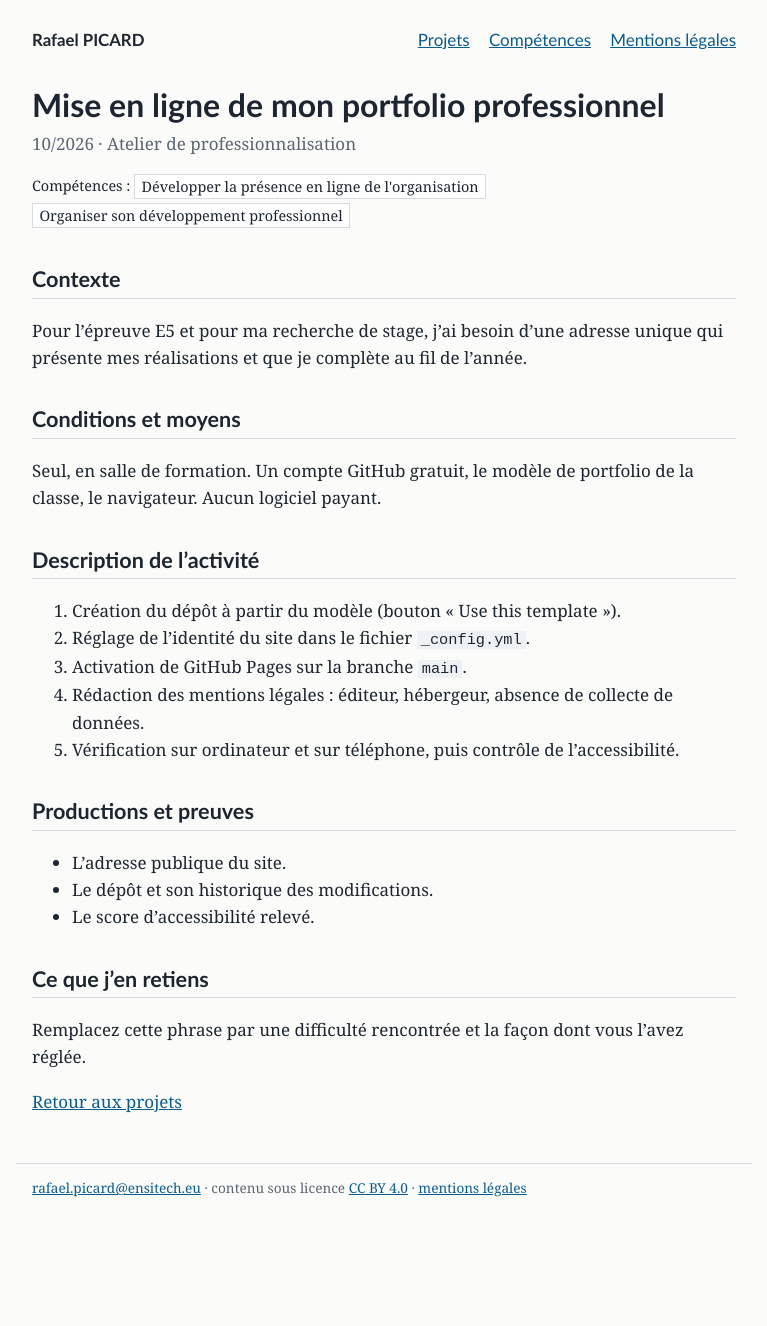
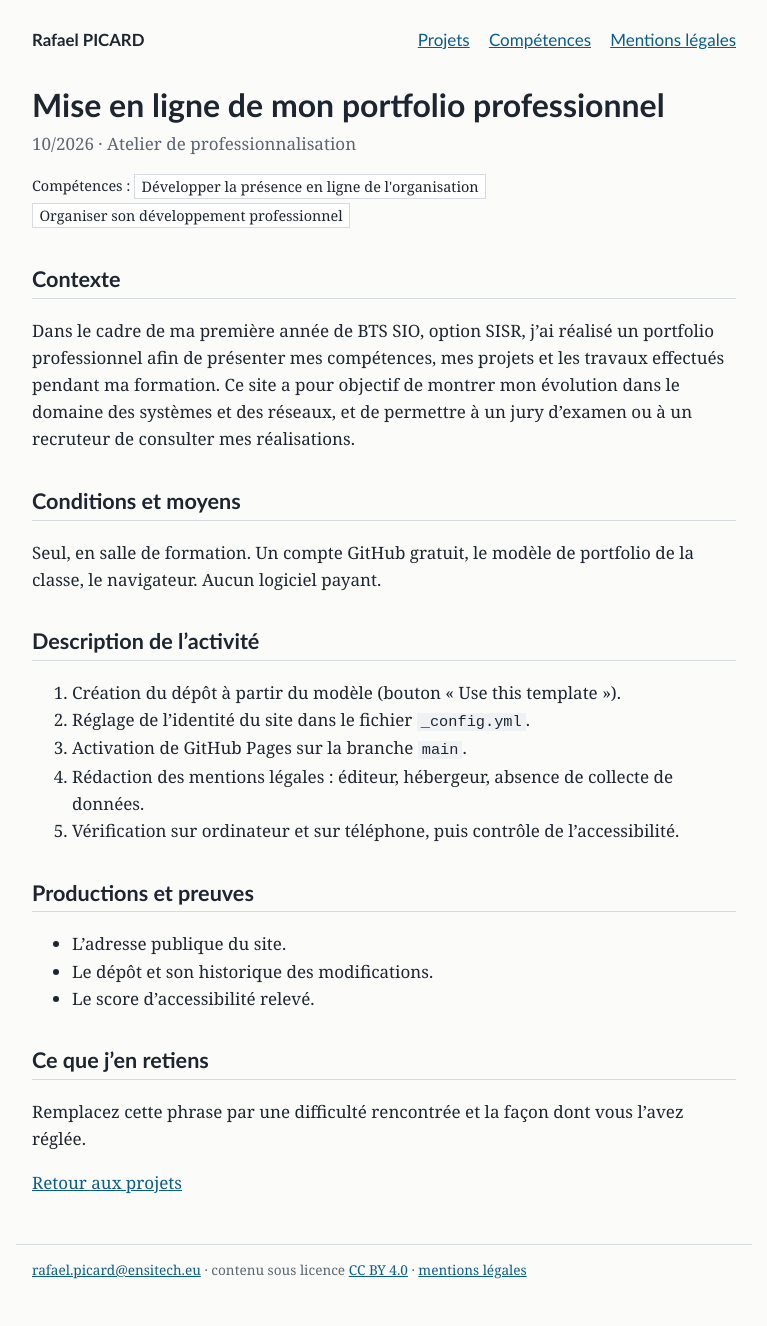
Before and after one commit to RafaelPicard/Portfolio, a Jekyll site: the page built from _projets/2026-10-mon-portfolio.md, in a window 1280 px wide. Shown: the whole page, without its empty margins (256-1023 px from the left). Built offline with Jekyll 4.4.1, drawn with Linux system fonts in a browser that asks for light colours; before the commit the page ends 1245 px from its top, so only the background shows below that.

Commit message:
Revise context for portfolio description
Updated the context section to provide a clearer explanation of the portfolio's purpose and objectives.

```diff
--- a/_projets/2026-10-mon-portfolio.md
+++ b/_projets/2026-10-mon-portfolio.md
@@ -8,7 +8,7 @@ competences: [c3, c6]
 
 ## Contexte
 
-Pour l'épreuve E5 et pour ma recherche de stage, j'ai besoin d'une adresse unique qui présente mes réalisations et que je complète au fil de l'année.
+Dans le cadre de ma première année de BTS SIO, option SISR, j’ai réalisé un portfolio professionnel afin de présenter mes compétences, mes projets et les travaux effectués pendant ma formation. Ce site a pour objectif de montrer mon évolution dans le domaine des systèmes et des réseaux, et de permettre à un jury d’examen ou à un recruteur de consulter mes réalisations.
 
 ## Conditions et moyens
 
```
